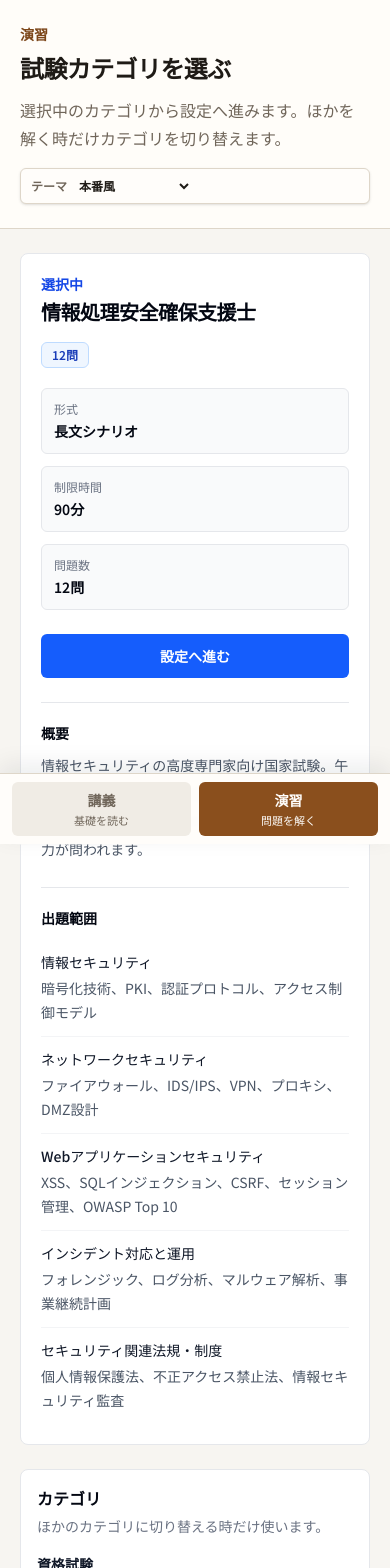
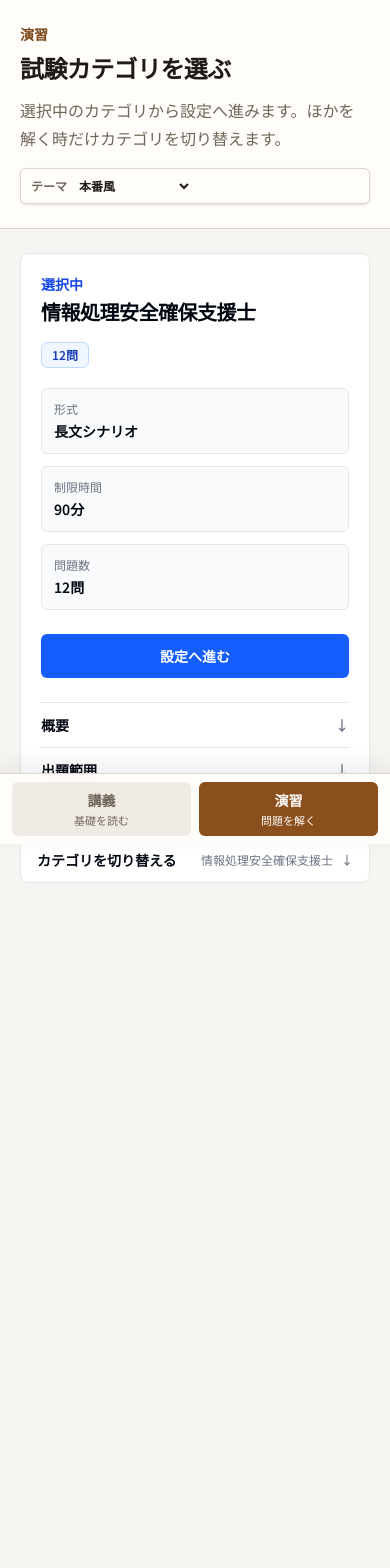
Before and after one commit to TakesSecHacLab-team/ExamServer, a Next.js app: page / in a window 390 px wide. Shown: the top 1568 px of the page. After the commit the page ends 1003 px from the top, so only its background shows below. Built offline with nearby package versions, Linux system fonts and the light colour scheme.

Commit message:
Collapse exam top details (#24)
Closes #21

```diff
--- a/src/components/CategorySelector.tsx
+++ b/src/components/CategorySelector.tsx
@@ -7,6 +7,7 @@
 
 import { useEffect, useState } from "react";
 import Link from "next/link";
+import type { ReactNode } from "react";
 import type { CategoryProgress, QuestionStyle } from "@/types/exam";
 import {
   CATEGORY_DETAILS,
@@ -60,10 +61,72 @@ export default function CategorySelector({ categories }: Props) {
 
   return (
     <div className="grid gap-6 lg:grid-cols-[18rem_minmax(0,1fr)]">
+      <div className="order-2 lg:hidden">
+        <details className="group rounded-lg border border-gray-200 bg-white">
+          <summary className="flex min-h-11 cursor-pointer list-none items-center justify-between gap-3 px-4 py-3 text-sm font-semibold text-gray-950 focus:outline-none focus-visible:ring-2 focus-visible:ring-inset focus-visible:ring-blue-600">
+            <span>カテゴリを切り替える</span>
+            <span className="flex min-w-0 items-center gap-2 text-xs font-medium text-gray-500">
+              <span className="max-w-[12rem] truncate text-right">
+                {selected?.name ?? "未選択"}
+              </span>
+              <span
+                aria-hidden="true"
+                className="transition-transform group-open:rotate-180"
+              >
+                ↓
+              </span>
+            </span>
+          </summary>
           <nav
             aria-label="カテゴリ一覧"
-        className="order-2 rounded-lg border border-gray-200 bg-white p-4 lg:order-1"
+            className="border-t border-gray-200 px-4 py-4"
           >
+            <CategoryList
+              categories={categories}
+              selectedId={selectedId}
+              onSelect={handleCategoryChange}
+              idPrefix="mobile"
+            />
+          </nav>
+        </details>
+      </div>
+
+      <nav
+        aria-label="カテゴリ一覧"
+        className="order-1 hidden rounded-lg border border-gray-200 bg-white p-4 lg:block"
+      >
+        <CategoryList
+          categories={categories}
+          selectedId={selectedId}
+          onSelect={handleCategoryChange}
+          idPrefix="desktop"
+        />
+      </nav>
+
+      {selected && detail && (
+        <CategoryDetail
+          selected={selected}
+          detail={detail}
+          progress={progress}
+        />
+      )}
+    </div>
+  );
+}
+
+function CategoryList({
+  categories,
+  selectedId,
+  onSelect,
+  idPrefix,
+}: {
+  categories: CategoryWithCount[];
+  selectedId: string;
+  onSelect: (nextId: string) => void;
+  idPrefix: string;
+}) {
+  return (
+    <>
       <div className="mb-4">
         <h2 className="text-base font-bold text-gray-950">カテゴリ</h2>
         <p className="mt-1 text-sm leading-6 text-gray-500">
@@ -79,11 +142,13 @@ export default function CategorySelector({ categories }: Props) {
 
           if (groupCategories.length === 0) return null;
 
+          const headingId = `group-${idPrefix}-${group.key}`;
+
           return (
-              <section key={group.id} aria-labelledby={`group-${group.key}`}>
+            <section key={group.id} aria-labelledby={headingId}>
               <div>
                 <h3
-                    id={`group-${group.key}`}
+                  id={headingId}
                   className="text-sm font-semibold text-gray-900"
                 >
                   {group.id}
@@ -99,7 +164,7 @@ export default function CategorySelector({ categories }: Props) {
                     key={category.id}
                     category={category}
                     selected={category.id === selectedId}
-                      onSelect={() => handleCategoryChange(category.id)}
+                    onSelect={() => onSelect(category.id)}
                   />
                 ))}
               </div>
@@ -107,16 +172,7 @@ export default function CategorySelector({ categories }: Props) {
           );
         })}
       </div>
-      </nav>
-
-      {selected && detail && (
-        <CategoryDetail
-          selected={selected}
-          detail={detail}
-          progress={progress}
-        />
-      )}
-    </div>
+    </>
   );
 }
 
@@ -172,18 +228,17 @@ function CategoryDetail({
         )}
       </div>
 
-      <div className="mt-6 border-t border-gray-200 pt-5">
-        <h3 className="text-sm font-semibold text-gray-950">概要</h3>
-        <p className="mt-2 max-w-[65ch] text-sm leading-7 text-gray-600">
+      <div className="mt-6 divide-y divide-gray-200 border-t border-gray-200">
+        <DisclosureSection title="概要">
+          <p className="max-w-[65ch] text-sm leading-7 text-gray-600">
             {detail.overview}
           </p>
-      </div>
+        </DisclosureSection>
 
-      <div className="mt-6 border-t border-gray-200 pt-5">
-        <h3 className="text-sm font-semibold text-gray-950">出題範囲</h3>
-        <div className="mt-3 divide-y divide-gray-100">
+        <DisclosureSection title="出題範囲">
+          <div className="divide-y divide-gray-100">
             {detail.domains.map((domain) => (
-            <div key={domain.name} className="py-3">
+              <div key={domain.name} className="py-3 first:pt-0 last:pb-0">
                 <p className="text-sm font-medium text-gray-900">
                   {domain.name}
                 </p>
@@ -193,12 +248,11 @@ function CategoryDetail({
               </div>
             ))}
           </div>
-      </div>
+        </DisclosureSection>
 
         {progress && (
-        <div className="mt-6 border-t border-gray-200 pt-5">
-          <h3 className="text-sm font-semibold text-gray-950">学習進捗</h3>
-          <dl className="mt-3 grid grid-cols-3 gap-3">
+          <DisclosureSection title="学習進捗">
+            <dl className="grid gap-3 sm:grid-cols-3">
               <InfoBlock label="最高得点" value={`${progress.bestScore}%`} />
               <InfoBlock label="挑戦回数" value={`${progress.attempts}`} />
               <InfoBlock
@@ -206,9 +260,33 @@ function CategoryDetail({
                 value={`${Object.keys(progress.questionHistory).length}`}
               />
             </dl>
+          </DisclosureSection>
+        )}
       </div>
-      )}
     </section>
+  );
+}
+
+function DisclosureSection({
+  title,
+  children,
+}: {
+  title: string;
+  children: ReactNode;
+}) {
+  return (
+    <details className="group">
+      <summary className="flex min-h-11 cursor-pointer list-none items-center justify-between gap-3 py-3 text-sm font-semibold text-gray-950 focus:outline-none focus-visible:ring-2 focus-visible:ring-inset focus-visible:ring-blue-600">
+        <span>{title}</span>
+        <span
+          aria-hidden="true"
+          className="text-gray-500 transition-transform group-open:rotate-180"
+        >
+          ↓
+        </span>
+      </summary>
+      <div className="pb-4">{children}</div>
+    </details>
   );
 }
 
```
Lines whose indentation alone changed are shown as unchanged.
